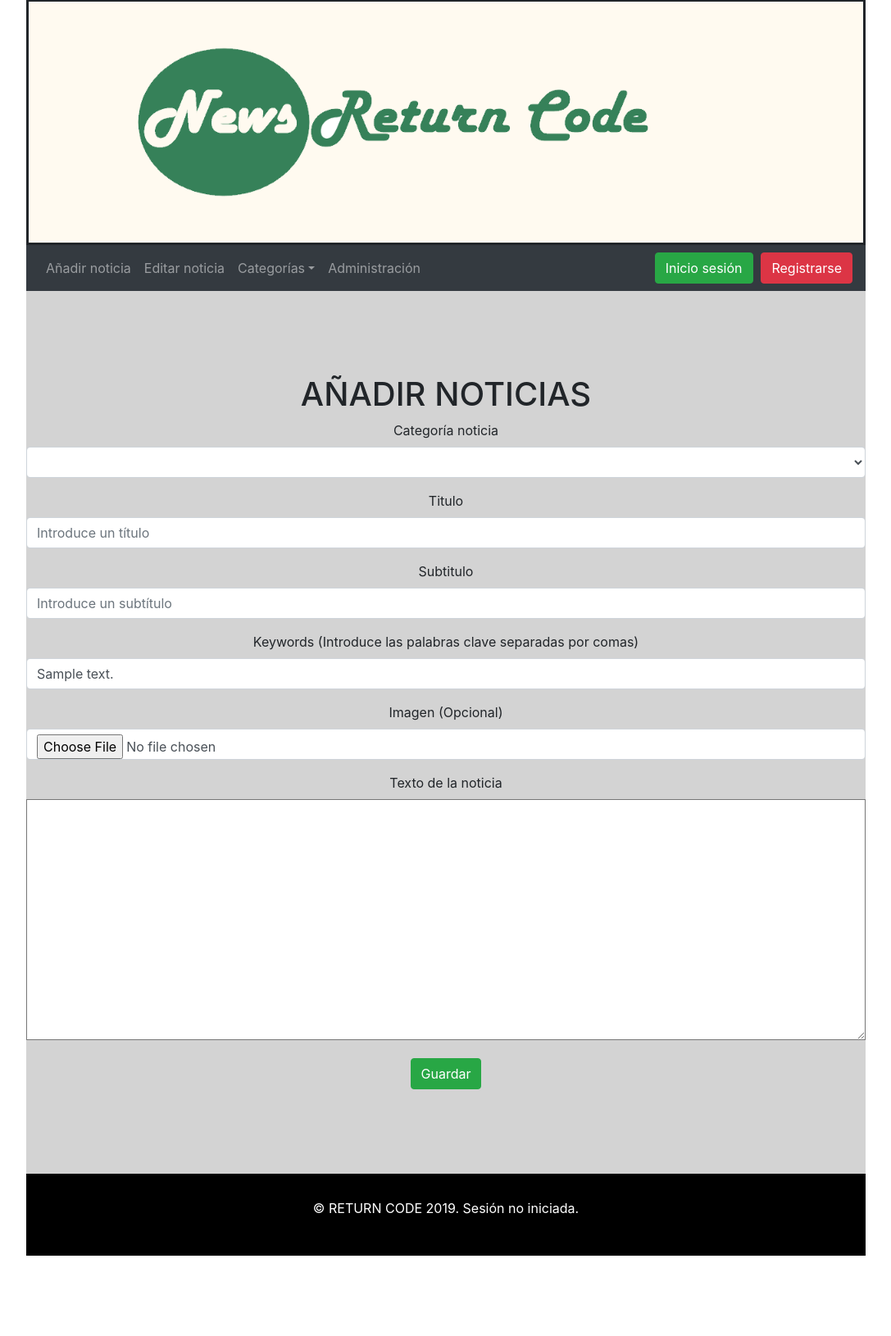
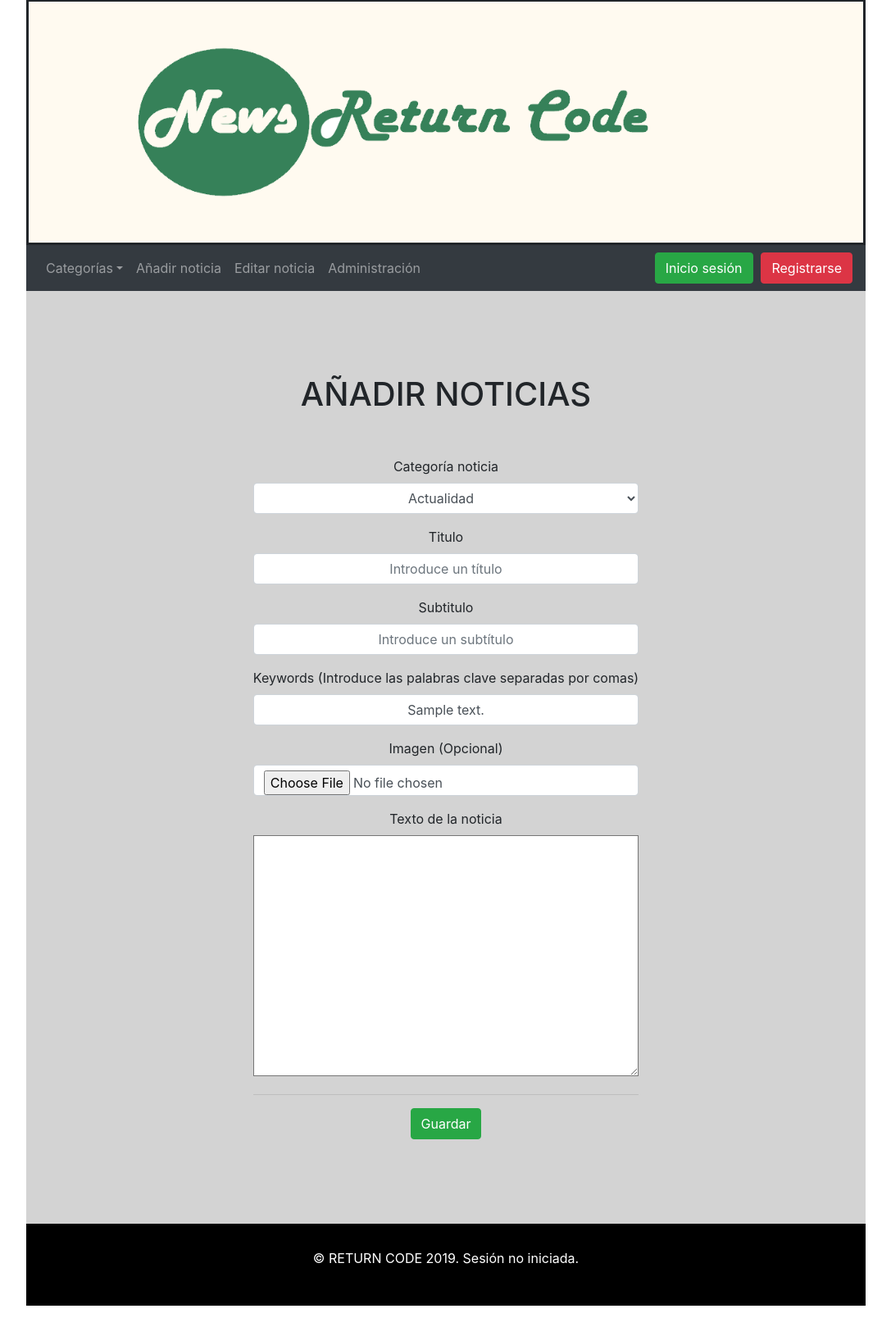
Before and after one commit to uoc-p7/p7-Daniel-Javier, a PHP site: template view/contenedor/vista_add_noticias.php in a window 1280 px wide. Shown: the part 65-1695 px from the top of the page at 82% size, without its empty margins (96-1183 px from the left). Before the commit the page ends 1597 px from the top, so only its background shows below. Run offline with PHP 8.4, Linux system fonts and the light colour scheme; the template is opened without the code that fills it: most values are stand-ins (such as "Sample title", 1, 10 or a date in 2020); data that the repository does not hold is empty; some libraries are stand-ins or nearby versions.

Commit message:
edición del front en formularios

```diff
--- a/view/contenedor/vista_add_noticias.php
+++ b/view/contenedor/vista_add_noticias.php
@@ -1,12 +1,11 @@
-<h1>AÑADIR NOTICIAS</h1>
+<h1>AÑADIR NOTICIAS</h1><br>
 
+<div class="row justify-content-center" >
 <form id="frm-noticia" action="?c=Web&a=Guardar_noticia" method="post" enctype="multipart/form-data" >
-
 
 <div class="form-group">
         <label>Categoría noticia</label>
-            <select name="categoria_id" value="<?php echo $notice->categoria_id; ?>" class="form-control" placeholder="Seleccione una categoría">
-                <option value=""></option>
+            <select name="categoria_id" value="<?php echo $notice->categoria_id; ?>" class="form-control" placeholder="Seleccione una categoría" style="text-align: center">
                 <option value="1">Actualidad</option>
                 <option value="2">Economía</option>
                 <option value="3">Deportes</option>
@@ -16,35 +15,36 @@
 
     <div class="form-group">
     <label>Titulo</label>
-        <input type="text" name="noticia_titulo" value="<?php echo $notice->noticia_titulo; ?>" class="form-control" placeholder="Introduce un título"  />
+        <input type="text" name="noticia_titulo" value="<?php echo $notice->noticia_titulo; ?>" class="form-control" placeholder="Introduce un título" style="text-align: center" />
     </div>
 
 
     <div class="form-group">
     <label>Subtitulo</label>
-        <input type="text" name="noticia_subtitulo" value="<?php echo $notice->noticia_subtitulo; ?>" class="form-control" placeholder="Introduce un subtítulo"  />
+        <input type="text" name="noticia_subtitulo" value="<?php echo $notice->noticia_subtitulo; ?>" class="form-control" placeholder="Introduce un subtítulo" style="text-align: center" />
     </div>
 
     <div class="form-group">
     <label>Keywords (Introduce las palabras clave separadas por comas)</label>
-        <input type="text" name="keyword_texto" value="<?php echo $kw->keyword_texto; ?>" class="form-control" placeholder="Introduce keywords"  />
+        <input type="text" name="keyword_texto" value="<?php echo $kw->keyword_texto; ?>" class="form-control" placeholder="Introduce keywords" style="text-align: center" />
     </div>
 
 
     <div class="form-group">
     <label>Imagen (Opcional)</label>
-        <input type="file" id = "ruta_imagen" name="ruta_imagen" accept="image/png, image/jpeg" value="<?php echo $kw->ruta_imagen; ?>" class="form-control" />
+        <input type="file" id = "ruta_imagen" name="ruta_imagen" accept="image/png, image/jpeg" value="<?php echo $kw->ruta_imagen; ?>" class="form-control" style="text-align: center" />
     </div>
 
     <div class="form-group" >
     <label for="texto_noticia">Texto de la noticia</label>
      <textarea name="noticia_texto"  id="noticia_texto" value="<?php echo $notice->noticia_texto; ?>"  rows="12" ></textarea>
     </div>
-
+    <hr/>
     <div class="text-center">
         <button class="btn btn-success">Guardar</button>
     </div>
 </form>
+</div>
 
 
 <script type="text/javascript" src="http://js.nicedit.com/nicEdit-latest.js"></script>
--- a/view/contenedor/vista_edit_noticias.php
+++ b/view/contenedor/vista_edit_noticias.php
@@ -1,5 +1,4 @@
-<h1>LISTADO DE NOTICIAS PENDIENTES</h1>
-
+<h1>LISTADO DE NOTICIAS PENDIENTES</h1><br>
 
 <table class="table table-striped">
     <thead>
--- a/view/header.php
+++ b/view/header.php
@@ -28,12 +28,6 @@
         <nav class="navbar navbar-expand-lg navbar-dark bg-dark">
             <div class="collapse navbar-collapse" id="navbarSupportedContent">
                 <ul class="navbar-nav mr-auto">
-                    <li class="nav-item">
-                        <a class="nav-link" href='?c=Web&a=Anadir_noticia'>Añadir noticia <span class="sr-only">(current)</span></a>
-                    </li>
-                    <li class="nav-item">
-                        <a class="nav-link" href='?c=Web&a=Editar_noticia'>Editar noticia <span class="sr-only">(current)</span></a>
-                    </li>
 
                     <li class="nav-item dropdown">
                         <a class="nav-link dropdown-toggle" href="?c=Web&a=ListarTipoCategorias" id="navbardrop" data-toggle="dropdown">Categorías</a>
@@ -42,6 +36,12 @@
                             <a class="dropdown-item" href="?c=Web&a=VerNoticiasCategorias&categoria_id=<?php echo $r->categoria_id; ?> "><?php echo $r->categoria_texto; ?></a>
                         <?php endforeach; ?>
                     </div>
+                    </li>
+                    <li class="nav-item">
+                        <a class="nav-link" href='?c=Web&a=Anadir_noticia'>Añadir noticia <span class="sr-only">(current)</span></a>
+                    </li>
+                    <li class="nav-item">
+                        <a class="nav-link" href='?c=Web&a=Editar_noticia'>Editar noticia <span class="sr-only">(current)</span></a>
                     </li>
                     <li class="nav-item">
                         <a class="nav-link" href = '?c=Web&a=Admin'>Administración<span class="sr-only">(current)</span></a>
```
Also changed, not shown: view/contenedor/login_usuarios.php (+8 -5 lines), view/contenedor/registro_usuarios.php (+9 -7 lines), view/contenedor/vista_edit_noticias2.php (+9 -8 lines).
